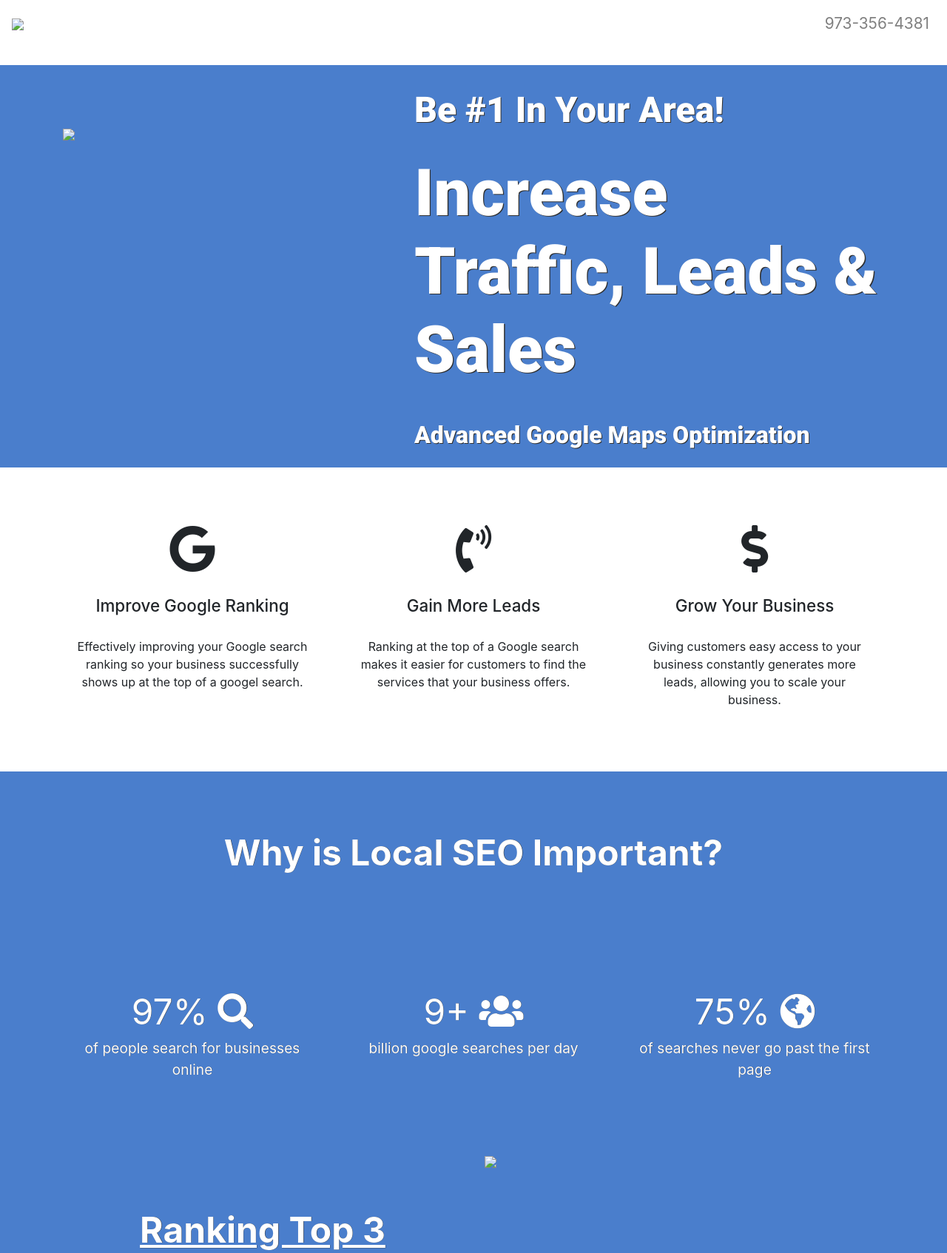
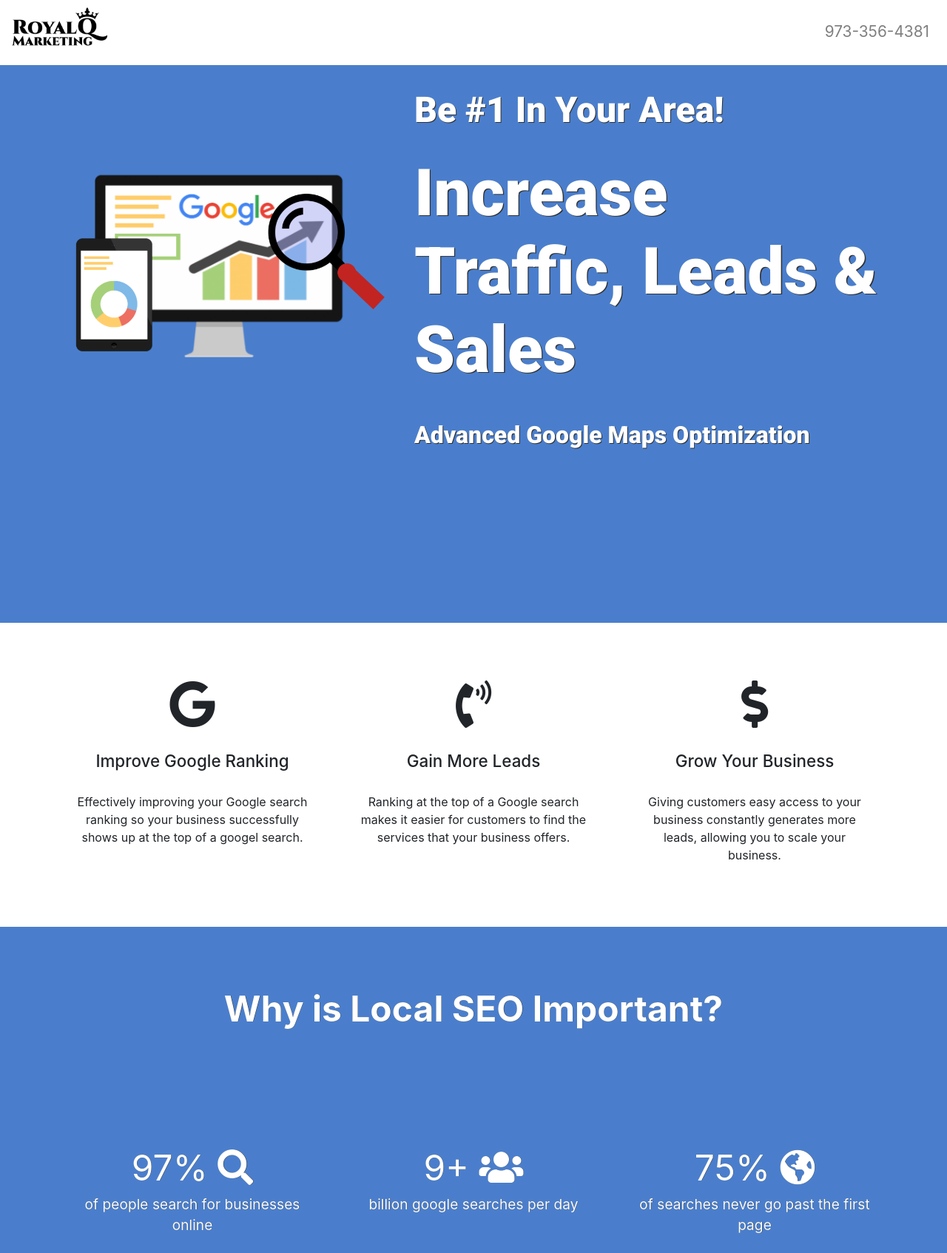
Before and after one commit to Ethannnrogers/royalqmarketing, a plain HTML site: page index.html in a window 1280 px wide. Shown: the top 1694 px of the page at 74% size. Drawn offline with nearby package versions, Linux system fonts and the light colour scheme; the site is published under a folder, as on GitHub Pages, so addresses that start at the root find nothing.

Commit message:
fixed images, nav shadow, scrolling

```diff
--- a/index.html
+++ b/index.html
@@ -14,7 +14,7 @@
 <body>
 
 <nav class="navbar navbar-expand-md navbar-light fixed-top" id="nav">
-        <a class="navbar-brand" href="#"><img id="logo-1" src="/royalqmarketing/public/images/royal_logo.png"></a>
+        <a class="navbar-brand" href="#"><img id="logo-1" src="public/images/royal_logo.png"></a>
         <div class="collapse navbar-collapse " id="navbarsExample01">
             <ul class="navbar-nav navbar-right ml-auto" id="nav-ul">
                 <!-- <li class="nav-item">
@@ -33,9 +33,9 @@
 
                 <!-- Left Side Jumbotron -->
                 <div class="col-md-5" id="jumbo-left">
-                    <img class="slide-in-top" id="comp" src="/royalqmarketing/public/images/computer_clipart.png">
-                    <img class="slide-in-left" id="ipad" src="/royalqmarketing/public/images/ipad_clipart.png">
-                    <img class="slide-in-br" id="search" src="/royalqmarketing/public/images/search_clipart.png">
+                    <img class="slide-in-top" id="comp" src="public/images/computer_clipart.png">
+                    <img class="slide-in-left" id="ipad" src="public/images/ipad_clipart.png">
+                    <img class="slide-in-br" id="search" src="public/images/search_clipart.png">
 
                 </div>
 
@@ -107,7 +107,7 @@
 
                 </div>
                 <div class="col-lg-6">
-                    <img id="screenshot" src="/royalqmarketing/public/images/screenshot.png">
+                    <img id="screenshot" src="public/images/screenshot.png">
                 </div>
             </div>
         </div>
@@ -141,7 +141,7 @@
                 </div>
                 <!-- RIGHT SIDE -->
                 <div class="col-lg-5">
-                    <img id="seo-pic" src="/royalqmarketing/public/images/seo_clipart.png">
+                    <img id="seo-pic" src="public/images/seo_clipart.png">
                 </div>
             </div>
         </div>
@@ -212,7 +212,7 @@
                     <p id="copy">Copyright Royal Q Marketing 2018</p>
                 </div>
                 <div class="col-sm-6">
-                    <img id="googlepart" src="/royalqmarketing/public/images/googlepartner.png">
+                    <img id="googlepart" src="public/images/googlepartner.png">
                 </div>
             </div>
         </div>
--- a/public/javascript/logic.js
+++ b/public/javascript/logic.js
@@ -1,9 +1,15 @@
+$(document).ready(function() {
     $(window).scroll(function() {
         var y = $(this).scrollTop();
 
                 if (y > 2) {
-                $("#nav").addClass("nav-shadow");
+                    $("nav").addClass("nav-shadow");
+                    console.log("scroll");
                 } else {
                     $("nav").removeClass("nav-shadow");
+                    console.log("unscroll");
                 }
     })
+
+
+});
--- a/public/style/style.css
+++ b/public/style/style.css
@@ -1,12 +1,10 @@
-html,body {
+html {
     width: 100%;
-    height: auto;
+    height: 100%;
     margin: 0px;
     padding: 0px;
     overflow-x: hidden;
 }
-
-
 
 /* ===== NAVIGATION BAR ===== */
 nav {
```
Lines whose indentation alone changed are shown as unchanged.
